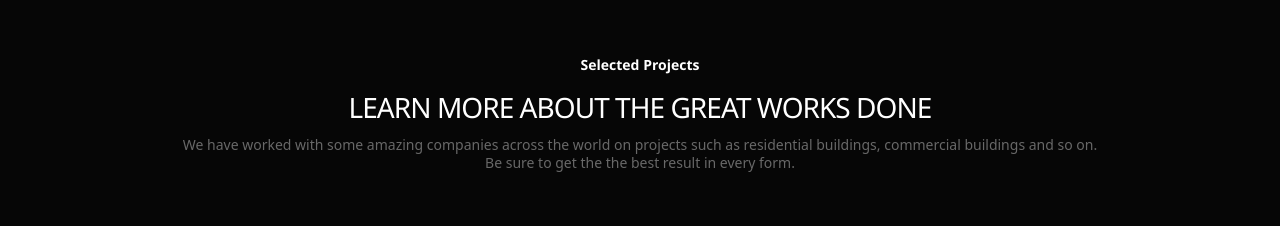
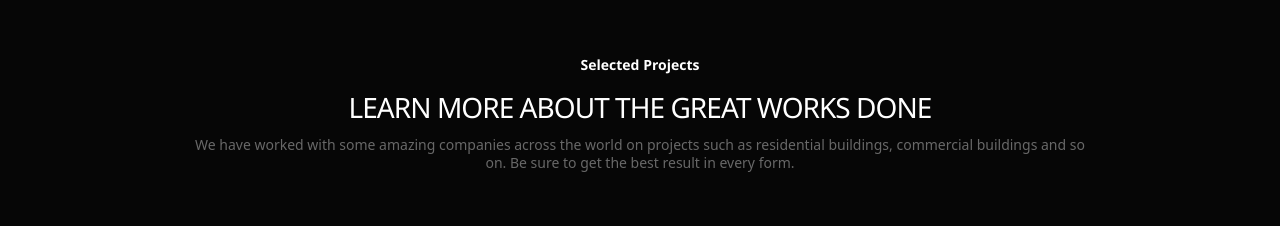
Before and after one commit to arcteggzz/ojoviz, a React (Vite) app: page / in a window 1280 px wide. Shown: the part 1640-1866 px from the top of the page. Built offline with nearby package versions, Linux system fonts and the light colour scheme; the HTML template or start-up script is replaced by a standard one.

Commit message:
feat: corrected type

```diff
--- a/src/pages/HomePage/Components/SelectedProjects.tsx
+++ b/src/pages/HomePage/Components/SelectedProjects.tsx
@@ -18,7 +18,7 @@ const SelectedProjects = () => {
         <p className={styles.companies_text}>
           We have worked with some amazing companies across the world on
           projects such as residential buildings, commercial buildings and so
-          on. Be sure to get the the best result in every form.
+          on. Be sure to get the best result in every form.
         </p>
       </div>
 
```
